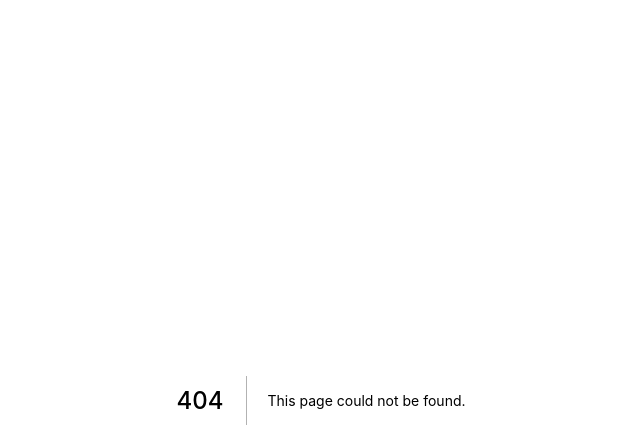
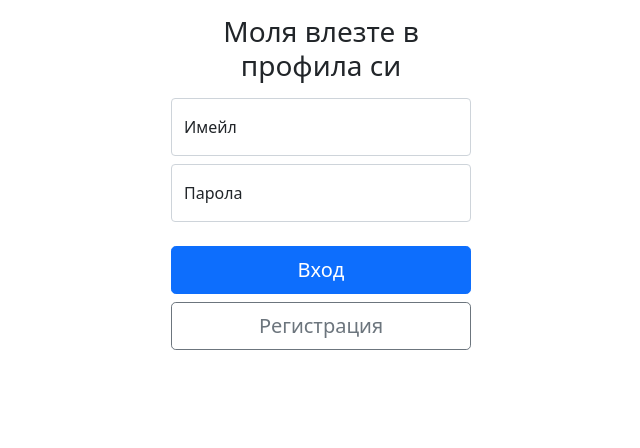
Before and after one commit to bvpav/react-little-twitter, a Next.js app: page /login in a window 1280 px wide. Before the commit this address had no page. Shown: the top 448 px of the page, without its empty margins (319-959 px from the left). Built offline with nearby package versions, Linux system fonts and the light colour scheme.

Commit message:
Added Login Form

```diff
--- /dev/null
+++ b/components/LoginForm.jsx
@@ -0,0 +1,50 @@
+import { useState } from 'react';
+import { Form, FloatingLabel, Button } from 'react-bootstrap';
+
+const LoginForm = () => {
+  const [errors, setErrors] = useState({});
+
+  const handleSubmit = (e) => {
+    e.preventDefault();
+
+    const form = new FormData(e.target);
+    const data = Object.fromEntries(form);
+
+    alert(JSON.stringify(data, null, 2));
+  };
+
+  return (
+    <Form onSubmit={handleSubmit}>
+      <h1 className="h3 mb-3 fw-normal">Моля влезте в профила си</h1>
+      <FloatingLabel label="Имейл" className="w-100 mb-2">
+        <Form.Control
+          name="email"
+          placeholder="name@example.com"
+          isInvalid={errors.email}
+        />
+        <Form.Control.Feedback type="invalid">
+          {errors.email}
+        </Form.Control.Feedback>
+      </FloatingLabel>
+      <FloatingLabel label="Парола" className="w-100 mb-4">
+        <Form.Control
+          name="password"
+          type="password"
+          placeholder="**************"
+          isInvalid={errors.password}
+        />
+        <Form.Control.Feedback type="invalid">
+          {errors.password}
+        </Form.Control.Feedback>
+      </FloatingLabel>
+      <Button type="submit" variant="primary" size="lg" className="w-100 mb-2">
+        Вход
+      </Button>
+      <Button variant="outline-secondary" size="lg" className="w-100">
+        Регистрация
+      </Button>
+    </Form>
+  );
+};
+
+export default LoginForm;
--- /dev/null
+++ b/pages/login.jsx
@@ -0,0 +1,19 @@
+import LoginForm from '../components/LoginForm';
+
+const Login = () => {
+  return (
+    <main
+      className="text-center"
+      style={{
+        width: '100%',
+        maxWidth: '330px',
+        padding: '15px',
+        margin: 'auto',
+      }}
+    >
+      <LoginForm />
+    </main>
+  );
+};
+
+export default Login;
```
